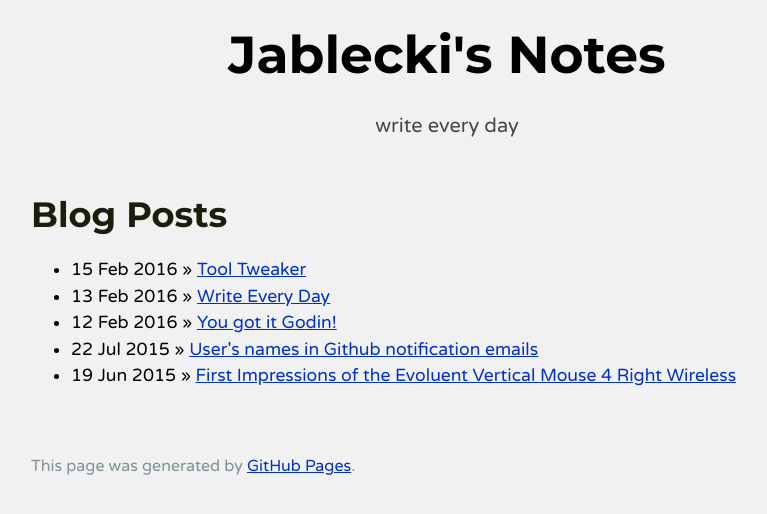
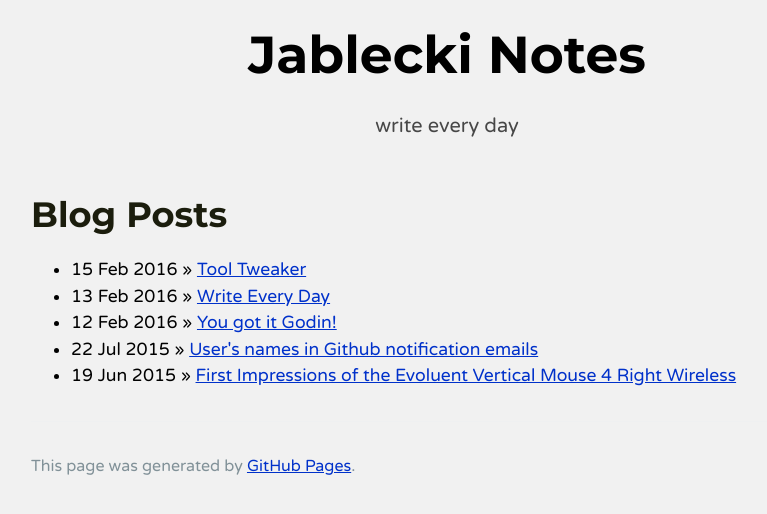
Before and after one commit to maddo/maddo.github.io, a Jekyll site: the page built from index.html, in a window 1280 px wide. Shown: the top 514 px of the page, without its empty margins (193-960 px from the left). Built offline with Jekyll 4.4.1, drawn with Linux system fonts in a browser that asks for light colours.

```diff
--- a/_layouts/default.html
+++ b/_layouts/default.html
@@ -13,7 +13,7 @@
   </head>
   <body>
     <section class="page-header">
-      <a style="text-decoration: none; color: #000;" href="/"><h1 class="project-name">Jablecki&#39;s Notes</h1></a>
+      <a style="text-decoration: none; color: #000;" href="/"><h1 class="project-name">Jablecki Notes</h1></a>
       <h2 class="project-tagline">write every day</h2>
     </section>
 
```
Also changed, not shown: other parts of _layouts/default.html (+1 -1 lines).
